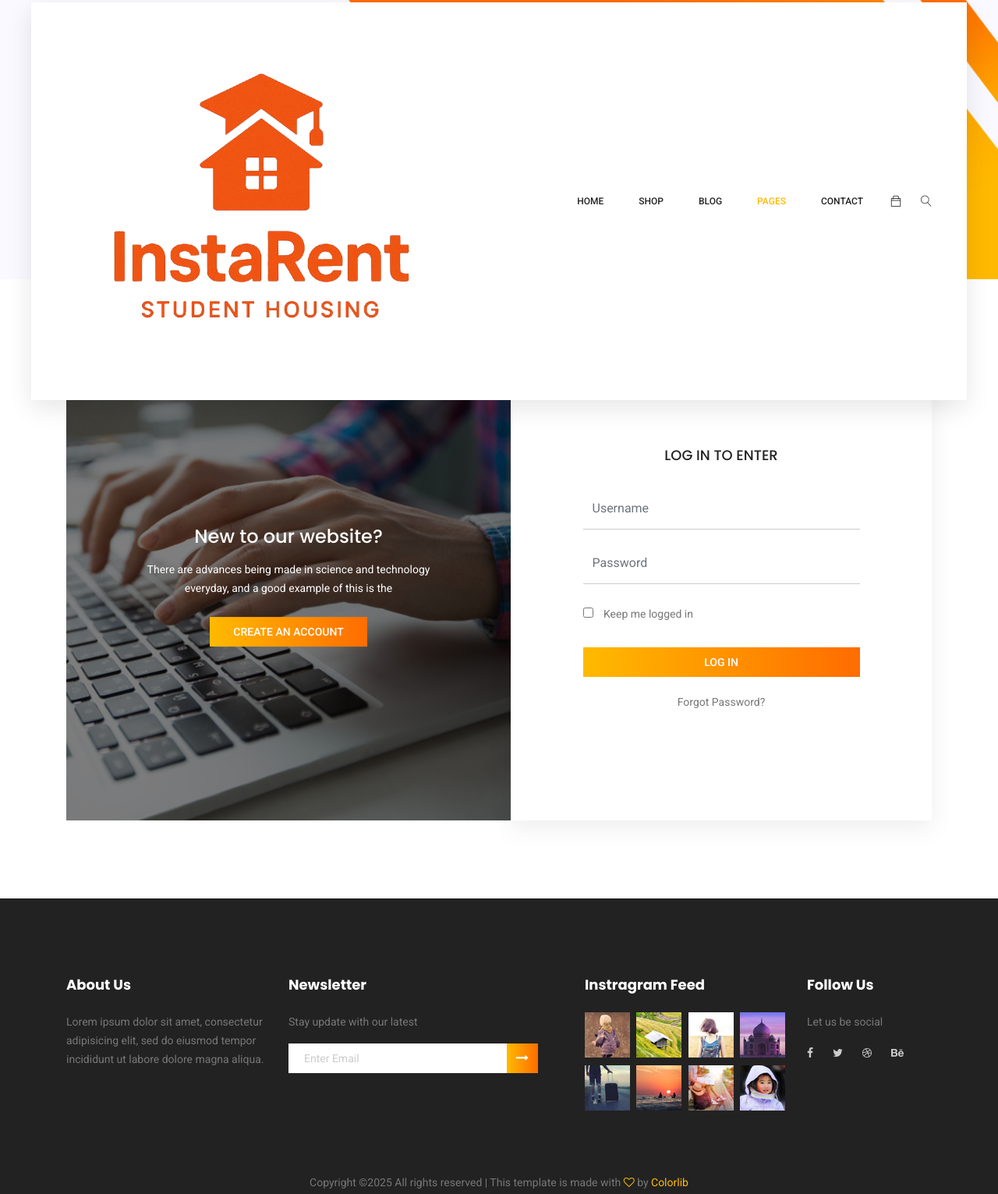
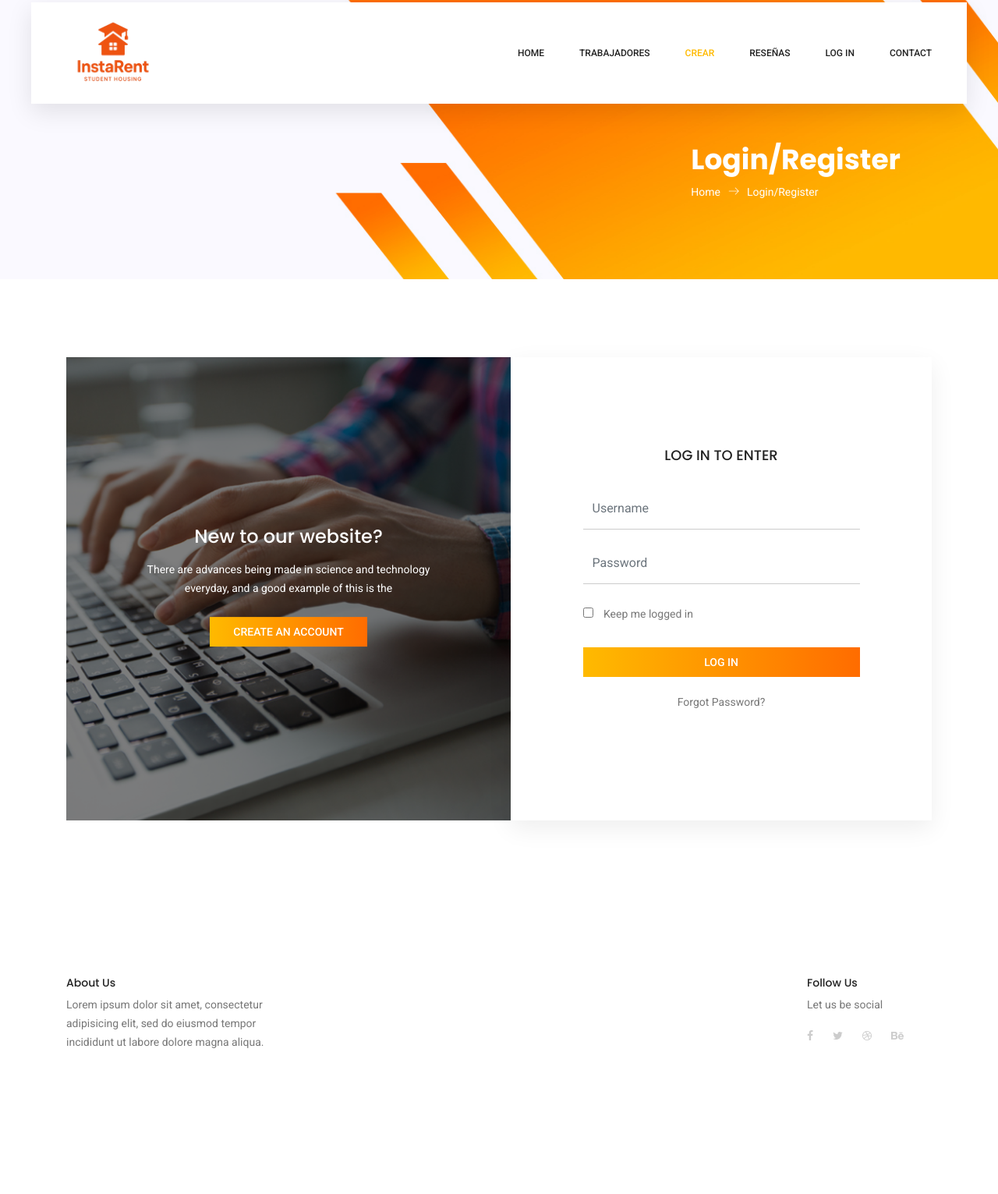
Before and after one commit to jcpd4/taes-guapo, a plain HTML site: page login.html in a window 1280 px wide. Shown: the part 37-1568 px from the top of the page at 78% size. After the commit the page ends 1501 px from the top, so only its background shows below. Drawn offline with nearby package versions, Linux system fonts and the light colour scheme; some packages are replaced by stand-ins of ours.

Commit message:
login in hecho

```diff
--- a/login.html
+++ b/login.html
@@ -38,65 +38,31 @@
 			<nav class="navbar navbar-expand-lg navbar-light main_box">
 				<div class="container">
 					<!-- Brand and toggle get grouped for better mobile display -->
-					<a class="navbar-brand logo_h" href="index.html"><img src="img/logo.png" alt=""></a>
-					<button class="navbar-toggler" type="button" data-toggle="collapse" data-target="#navbarSupportedContent"
-					 aria-controls="navbarSupportedContent" aria-expanded="false" aria-label="Toggle navigation">
-						<span class="icon-bar"></span>
-						<span class="icon-bar"></span>
-						<span class="icon-bar"></span>
-					</button>
+					<a class="navbar-brand logo_h" href="index.html">
+						<img src="img/logo.png" alt="" style="height: 120px;">
+					</a>
 					<!-- Collect the nav links, forms, and other content for toggling -->
 					<div class="collapse navbar-collapse offset" id="navbarSupportedContent">
 						<ul class="nav navbar-nav menu_nav ml-auto">
 							<li class="nav-item"><a class="nav-link" href="index.html">Home</a></li>
-							<li class="nav-item submenu dropdown">
+							<li class="nav-item"><a class="nav-link" href="trabajadores.html">Trabajadores</a></li>
+							<li class="nav-item submenu dropdown active">
 								<a href="#" class="nav-link dropdown-toggle" data-toggle="dropdown" role="button" aria-haspopup="true"
-								 aria-expanded="false">Shop</a>
+								aria-expanded="false">Crear</a>
 								<ul class="dropdown-menu">
-									<li class="nav-item"><a class="nav-link" href="category.html">Shop Category</a></li>
-									<li class="nav-item"><a class="nav-link" href="single-product.html">Product Details</a></li>
-									<li class="nav-item"><a class="nav-link" href="checkout.html">Product Checkout</a></li>
-									<li class="nav-item"><a class="nav-link" href="cart.html">Shopping Cart</a></li>
-									<li class="nav-item"><a class="nav-link" href="confirmation.html">Confirmation</a></li>
+									<li class="nav-item active"><a class="nav-link" href="category.html">Crear Alquiler</a></li>
+									<li class="nav-item"><a class="nav-link" href="single-product.html">Crear Trabajo</a></li>
 								</ul>
 							</li>
-							<li class="nav-item submenu dropdown">
-								<a href="#" class="nav-link dropdown-toggle" data-toggle="dropdown" role="button" aria-haspopup="true"
-								 aria-expanded="false">Blog</a>
-								<ul class="dropdown-menu">
-									<li class="nav-item"><a class="nav-link" href="blog.html">Blog</a></li>
-									<li class="nav-item"><a class="nav-link" href="single-blog.html">Blog Details</a></li>
-								</ul>
-							</li>
-							<li class="nav-item submenu dropdown active">
-								<a href="#" class="nav-link dropdown-toggle" data-toggle="dropdown" role="button" aria-haspopup="true"
-								 aria-expanded="false">Pages</a>
-								<ul class="dropdown-menu">
-									<li class="nav-item active"><a class="nav-link" href="login.html">Login</a></li>
-									<li class="nav-item"><a class="nav-link" href="tracking.html">Tracking</a></li>
-									<li class="nav-item"><a class="nav-link" href="elements.html">Elements</a></li>
-								</ul>
-							</li>
+							<li class="nav-item"><a class="nav-link" href="index.html">Reseñas</a></li>
+							<li class="nav-item"><a class="nav-link" href="login.html">log in</a></li>
+
+
 							<li class="nav-item"><a class="nav-link" href="contact.html">Contact</a></li>
-						</ul>
-						<ul class="nav navbar-nav navbar-right">
-							<li class="nav-item"><a href="#" class="cart"><span class="ti-bag"></span></a></li>
-							<li class="nav-item">
-								<button class="search"><span class="lnr lnr-magnifier" id="search"></span></button>
-							</li>
 						</ul>
 					</div>
 				</div>
 			</nav>
-		</div>
-		<div class="search_input" id="search_input_box">
-			<div class="container">
-				<form class="d-flex justify-content-between">
-					<input type="text" class="form-control" id="search_input" placeholder="Search Here">
-					<button type="submit" class="btn"></button>
-					<span class="lnr lnr-cross" id="close_search" title="Close Search"></span>
-				</form>
-			</div>
 		</div>
 	</header>
 	<!-- End Header Area -->
@@ -160,65 +126,21 @@
 	<!--================End Login Box Area =================-->
 
 	<!-- start footer Area -->
-	<footer class="footer-area section_gap">
+	<footer class="footer section_gap" >
 		<div class="container">
 			<div class="row">
 				<div class="col-lg-3  col-md-6 col-sm-6">
 					<div class="single-footer-widget">
-						<h6>About Us</h6>
+						<h6 >About Us</h6>
 						<p>
 							Lorem ipsum dolor sit amet, consectetur adipisicing elit, sed do eiusmod tempor incididunt ut labore dolore
 							magna aliqua.
 						</p>
 					</div>
 				</div>
-				<div class="col-lg-4  col-md-6 col-sm-6">
+				<div class="col-lg-2 col-md-6 col-sm-6 ml-auto">
 					<div class="single-footer-widget">
-						<h6>Newsletter</h6>
-						<p>Stay update with our latest</p>
-						<div class="" id="mc_embed_signup">
-
-							<form target="_blank" novalidate="true" action="https://spondonit.us12.list-manage.com/subscribe/post?u=1462626880ade1ac87bd9c93a&amp;id=92a4423d01"
-							 method="get" class="form-inline">
-
-								<div class="d-flex flex-row">
-
-									<input class="form-control" name="EMAIL" placeholder="Enter Email" onfocus="this.placeholder = ''" onblur="this.placeholder = 'Enter Email '"
-									 required="" type="email">
-
-
-									<button class="click-btn btn btn-default"><i class="fa fa-long-arrow-right" aria-hidden="true"></i></button>
-									<div style="position: absolute; left: -5000px;">
-										<input name="b_36c4fd991d266f23781ded980_aefe40901a" tabindex="-1" value="" type="text">
-									</div>
-
-									<!-- <div class="col-lg-4 col-md-4">
-													<button class="bb-btn btn"><span class="lnr lnr-arrow-right"></span></button>
-												</div>  -->
-								</div>
-								<div class="info"></div>
-							</form>
-						</div>
-					</div>
-				</div>
-				<div class="col-lg-3  col-md-6 col-sm-6">
-					<div class="single-footer-widget mail-chimp">
-						<h6 class="mb-20">Instragram Feed</h6>
-						<ul class="instafeed d-flex flex-wrap">
-							<li><img src="img/i1.jpg" alt=""></li>
-							<li><img src="img/i2.jpg" alt=""></li>
-							<li><img src="img/i3.jpg" alt=""></li>
-							<li><img src="img/i4.jpg" alt=""></li>
-							<li><img src="img/i5.jpg" alt=""></li>
-							<li><img src="img/i6.jpg" alt=""></li>
-							<li><img src="img/i7.jpg" alt=""></li>
-							<li><img src="img/i8.jpg" alt=""></li>
-						</ul>
-					</div>
-				</div>
-				<div class="col-lg-2 col-md-6 col-sm-6">
-					<div class="single-footer-widget">
-						<h6>Follow Us</h6>
+						<h6 >Follow Us</h6>
 						<p>Let us be social</p>
 						<div class="footer-social d-flex align-items-center">
 							<a href="#"><i class="fa fa-facebook"></i></a>
@@ -228,12 +150,6 @@
 						</div>
 					</div>
 				</div>
-			</div>
-			<div class="footer-bottom d-flex justify-content-center align-items-center flex-wrap">
-				<p class="footer-text m-0"><!-- Link back to Colorlib can't be removed. Template is licensed under CC BY 3.0. -->
-Copyright &copy;<script>document.write(new Date().getFullYear());</script> All rights reserved | This template is made with <i class="fa fa-heart-o" aria-hidden="true"></i> by <a href="https://colorlib.com" target="_blank">Colorlib</a>
-<!-- Link back to Colorlib can't be removed. Template is licensed under CC BY 3.0. -->
-</p>
 			</div>
 		</div>
 	</footer>
```
